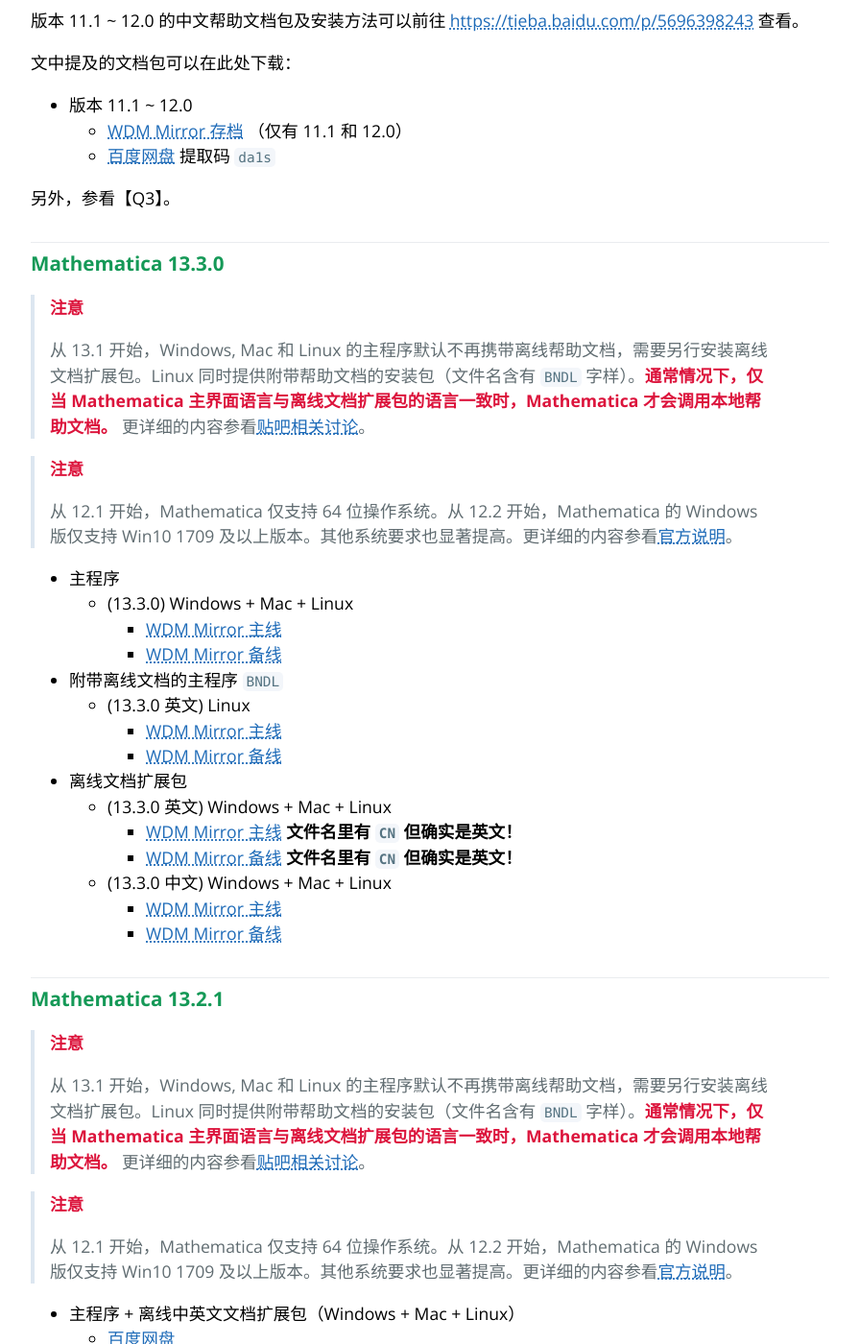
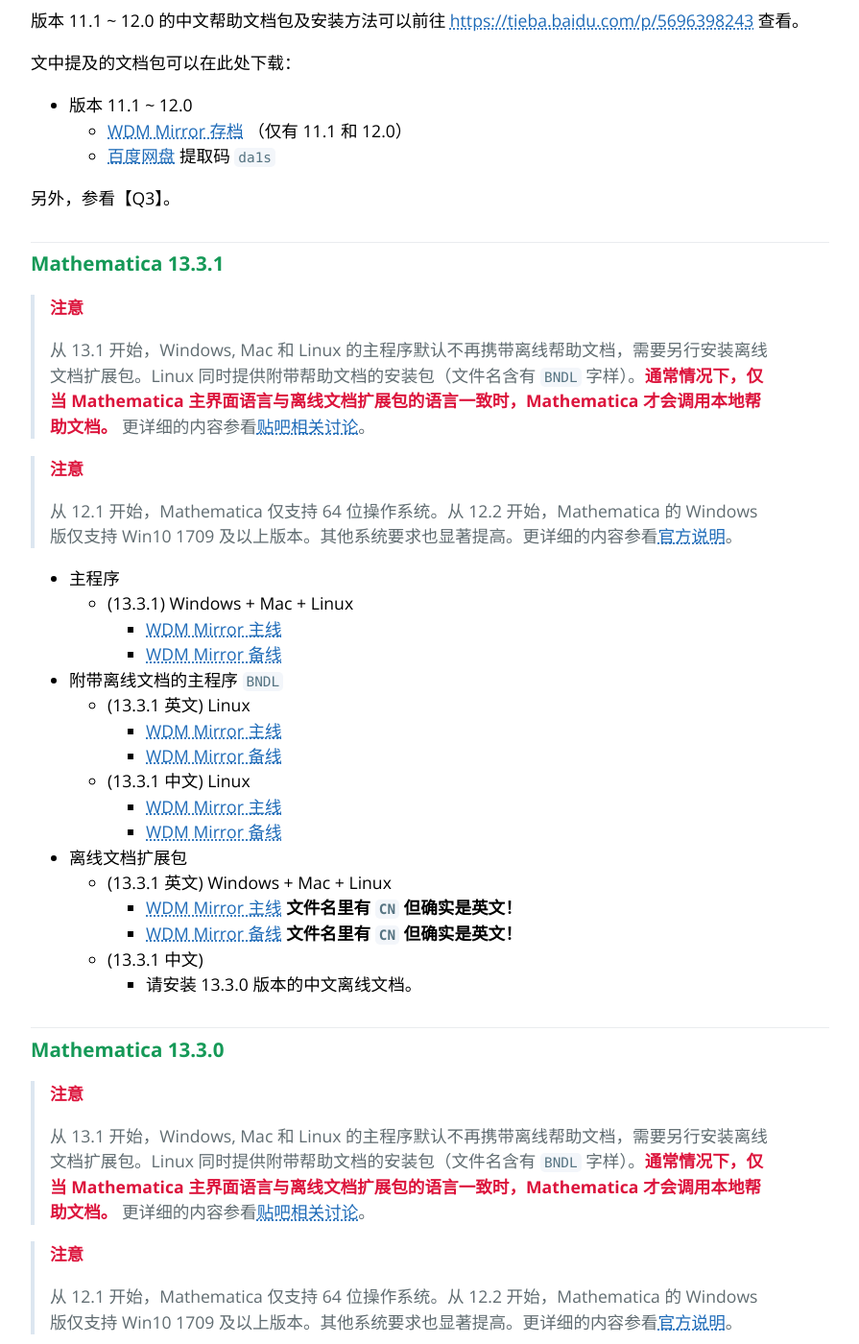
Before and after one commit to TieBaMma/InstallTutorial, a Jekyll site: the page built from index.md, in a window 1280 px wide and 1400 px high, scrolled down 5507 px. Shown: the whole window at 96% size, without its empty margins (192-1087 px from the left). Built offline with Jekyll 4.4.1, drawn with Linux system fonts in a browser that asks for light colours; some of the changed text lies outside the part shown.

Commit message:
添加 13.3.1 链接

```diff
--- a/index.md
+++ b/index.md
@@ -56,7 +56,7 @@
 下载链接：
 
 ### Wolfram Engine 13.3.0
-* (13.3.0) Windows + Mac
+* (13.3.0) Windows + Linux + Mac
   * [WDM Mirror 主线](https://wdm-reborn.itsu.eu.org/Rasis/WolframEngine/13.3.0.0)
   * [WDM Mirror 备线](https://wdm-reborn.itsu.eu.org/Hikari/WolframEngine/13.3.0.0/)
 
@@ -197,6 +197,35 @@
     * [百度网盘](https://pan.baidu.com/s/1Y9SjTh69eIk01zl-bMFqqg) 提取码 `da1s`
 
 另外，参看【Q3】。
+
+### Mathematica 13.3.1
+
+> **注意**
+>
+> 从 13.1 开始，Windows, Mac 和 Linux 的主程序默认不再携带离线帮助文档，需要另行安装离线文档扩展包。Linux 同时提供附带帮助文档的安装包（文件名含有 `BNDL` 字样）。**通常情况下，仅当 Mathematica 主界面语言与离线文档扩展包的语言一致时，Mathematica 才会调用本地帮助文档。**
+> 更详细的内容参看[贴吧相关讨论](https://tieba.baidu.com/p/7675083708)。
+
+> **注意**
+>
+> 从 12.1 开始，Mathematica 仅支持 64 位操作系统。从 12.2 开始，Mathematica 的 Windows 版仅支持 Win10 1709 及以上版本。其他系统要求也显著提高。更详细的内容参看[官方说明](https://support.wolfram.com/6479)。
+
+* 主程序
+  * (13.3.1) Windows + Mac + Linux
+    * [WDM Mirror 主线](https://wdm-reborn.itsu.eu.org/Rasis/Mathematica/13.3.1.0/Main/)
+    * [WDM Mirror 备线](https://wdm-reborn.itsu.eu.org/Hikari/Mathematica/13.3.1.0/Main/)
+* 附带离线文档的主程序 `BNDL`
+  * (13.3.1 英文) Linux
+    * [WDM Mirror 主线](https://wdm-reborn.itsu.eu.org/Rasis/Mathematica/13.3.1.0/BNDL_English/)
+    * [WDM Mirror 备线](https://wdm-reborn.itsu.eu.org/Hikari/Mathematica/13.3.1.0/BNDL_English/)
+  * (13.3.1 中文) Linux
+    * [WDM Mirror 主线](https://wdm-reborn.itsu.eu.org/Rasis/Mathematica/13.3.1.0/BNDL_Chinese/)
+    * [WDM Mirror 备线](https://wdm-reborn.itsu.eu.org/Hikari/Mathematica/13.3.1.0/BNDL_Chinese/)
+* 离线文档扩展包
+  * (13.3.1 英文) Windows + Mac + Linux
+    * [WDM Mirror 主线](https://wdm-reborn.itsu.eu.org/Rasis/WLDocs/13.3.1.0/English/) **文件名里有 `CN` 但确实是英文！**
+    * [WDM Mirror 备线](https://wdm-reborn.itsu.eu.org/Hikari/WLDocs/13.3.1.0/English/) **文件名里有 `CN` 但确实是英文！**
+  * (13.3.1 中文)
+    * 请安装 13.3.0 版本的中文离线文档。
 
 ### Mathematica 13.3.0
 
```
